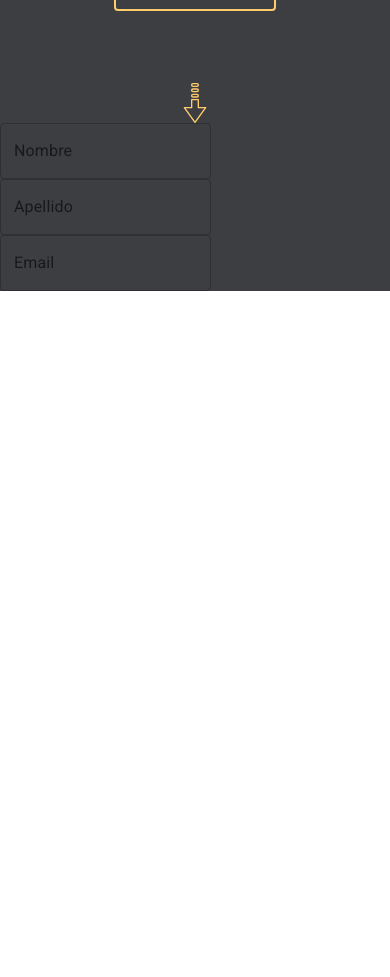
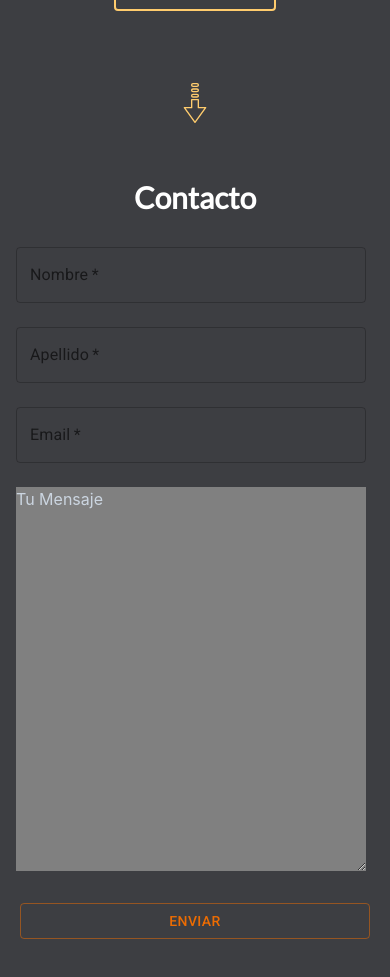
Before and after one commit to Nacho35/mi-portfolio, a React (Create React App) app: page / in a window 390 px wide. Shown: the part 4783-5760 px from the top of the page. Before the commit the page ends 5074 px from the top, so only its background shows below. Built offline with nearby package versions, Linux system fonts and the light colour scheme.

Commit message:
maquetado del form

```diff
--- a/src/components/Form.js
+++ b/src/components/Form.js
@@ -1,13 +1,124 @@
 import React from "react";
-import TextField from "@mui/material/TextField";
+import {
+  FormControl,
+  FormHelperText,
+  Input,
+  InputLabel,
+  TextareaAutosize,
+  Button,
+  Grid,
+  TextField,
+} from "@mui/material";
 
 const Form = () => {
   return (
-    <form className="bg-mate3" action="">
-      <TextField id="" label="Nombre" variant="outlined" />
-      <TextField id="" label="Apellido" variant="outlined" />
-      <TextField id="" label="Email" variant="outlined" />
-    </form>
+    <div className="w-full flex flex-col items-center bg-mate3 py-8">
+      <h2 className="font-lato font-semibold text-white text-3xl py-6">
+        Contacto
+      </h2>
+      <Grid
+        container
+        xs="auto"
+        direction="column"
+        justifyContent="center"
+        alignItems="center">
+        <FormControl>
+          <Grid
+            container
+            item
+            spacing={1}
+            direction="column"
+            justify="center"
+            alignItems="center"
+            alignContent="center"
+            wrap="nowrap">
+            <TextField
+              htmlFor="nombre"
+              id="nombre"
+              type="nombre"
+              label="Nombre"
+              variant="outlined"
+              color="warning"
+              margin="dense"
+              required
+              style={{ width: 350, margin: 16 }}
+            />
+          </Grid>
+        </FormControl>
+        <FormControl>
+          <Grid
+            container
+            spacing={1}
+            direction="column"
+            justify="center"
+            alignItems="center"
+            alignContent="center"
+            wrap="nowrap">
+            <TextField
+              htmlFor="apellido"
+              id="apellido"
+              type="apellido"
+              label="Apellido"
+              variant="outlined"
+              color="warning"
+              margin="dense"
+              required
+              style={{ width: 350, margin: 16 }}
+            />
+          </Grid>
+        </FormControl>
+        <FormControl>
+          <Grid
+            container
+            spacing={1}
+            direction="column"
+            justify="center"
+            alignItems="center"
+            alignContent="center"
+            wrap="nowrap">
+            <TextField
+              htmlFor="email"
+              id="email"
+              type="email"
+              label="Email"
+              variant="outlined"
+              color="warning"
+              margin="dense"
+              required
+              style={{ width: 350, margin: 16 }}
+            />
+          </Grid>
+        </FormControl>
+        <FormControl>
+          <Grid
+            container
+            spacing={1}
+            direction="column"
+            justify="center"
+            alignItems="center"
+            alignContent="center"
+            wrap="nowrap">
+            <TextareaAutosize
+              required
+              maxRows={16}
+              minRows={16}
+              style={{
+                width: 350,
+                margin: 16,
+                backgroundColor: "gray",
+                color: "white",
+              }}
+              placeholder="Tu Mensaje"></TextareaAutosize>
+          </Grid>
+        </FormControl>
+        <Button
+          variant="outlined"
+          color="warning"
+          style={{ width: 350, margin: 16 }}>
+          Enviar
+        </Button>
+      </Grid>
+    </div>
   );
 };
 
--- a/src/components/Navbar.js
+++ b/src/components/Navbar.js
@@ -15,7 +15,7 @@ const Navbar = () => {
           </a>
           <div className="flex items-center lg:grid grid-cols-1">
             <div className="hidden md:block">
-              <div className="ml-16 flex items-center flex-row space-x-4 lg:flex lg:items-center">
+              <div className="ml-16 flex justify-center flex-row space-x-4 lg:flex lg:items-center">
                 <a
                   href="#"
                   className="text-gold hover:bg-gold hover:text-mate px-3 py-2 rounded-md text-xl lg:hover:bg-transparent lg:hover:text-white">
```
